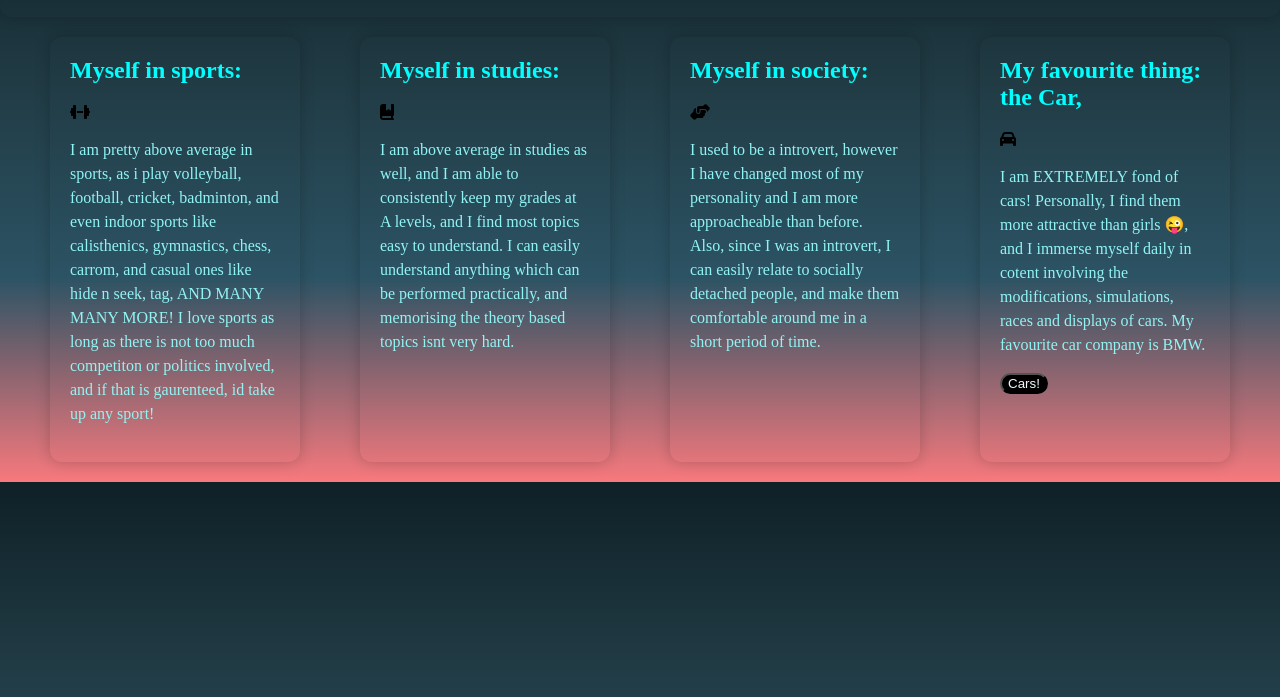
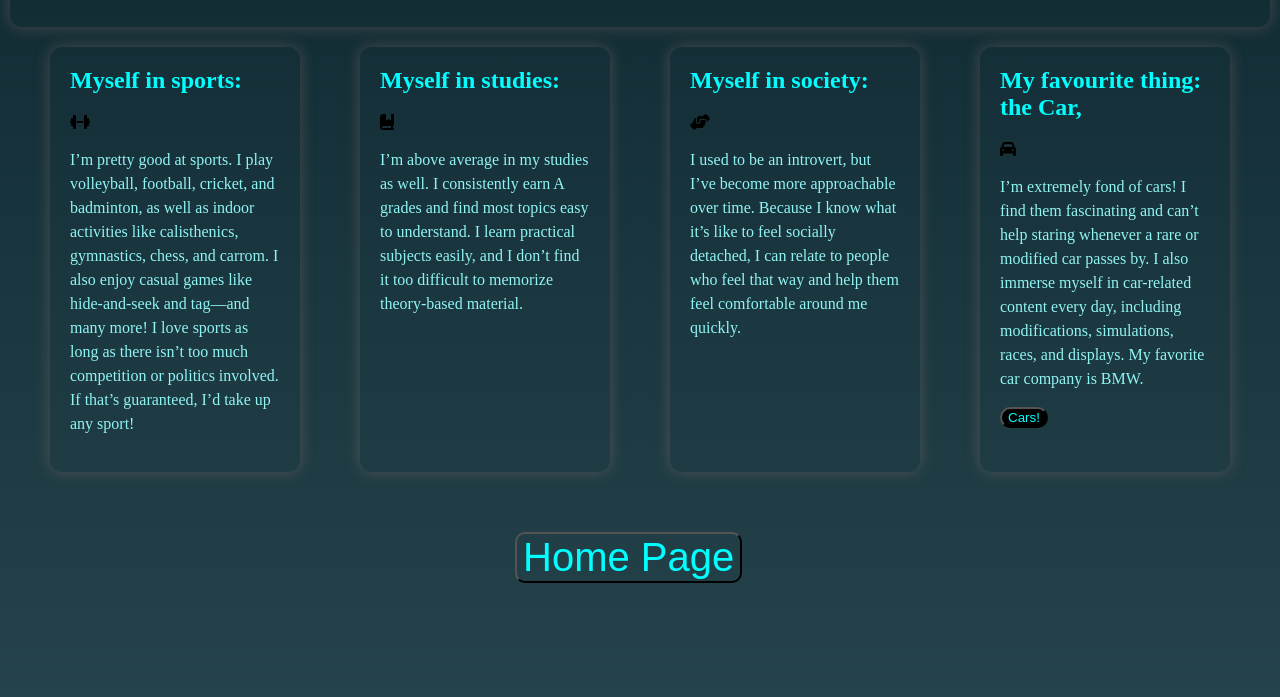
Before and after one commit to Arnav1510/AboutMe, a plain HTML site: page moreabtme.html in a window 1280 px wide. Shown: the part 103-800 px from the top of the page. Drawn offline with Linux system fonts and the light colour scheme.

Commit message:
Add files via upload

```diff
--- a/MyWebpage.css
+++ b/MyWebpage.css
@@ -47,17 +47,17 @@ button::after{
     color: green;
     background-color: blueviolet;
 }
-body{
-   /*
-* Created with https://www.css-gradient.com
-* Gradient link: https://www.css-gradient.com/?colors=0f2027@0,203a43@30,2c5364@65,f7797d@100&gt=l&gd=dbb
-*/
-background: #0F2027;
-background: linear-gradient(180deg, #0F2027 0%, #203A43 30%, #2C5364 65%, #F7797D 100%);
+html {
+  min-height: 100%;
+  background-color: #25434B;
+}
 
-    color: black;
-    margin: 0;
-    padding: 10px;
+body {
+  min-height: 100vh;
+  margin: 0;
+  padding: 10px;
+  box-sizing: border-box;
+  background: linear-gradient(#102A32, #25434B);
 }
 p {
     font-size: 20px;
@@ -124,7 +124,7 @@ p {
     padding: 20px;
     border-radius: 12px;
     text-align: center;
-    box-shadow: 0px 0px 15px rgba(0, 0, 10, 0.2);
+    box-shadow: 0px 0px 15px rgba(171, 171, 218, 0.2);
     margin: 0;
 }
 .notes {
@@ -140,7 +140,7 @@ p {
     padding: 20px;
     border-radius: 12px;
     box-sizing: border-box;
-    box-shadow: 0px 0px 15px rgba(0, 0, 0, 0.2);
+    box-shadow: 0px 0px 15px rgba(176, 143, 143, 0.2);
     margin: 0;
     text-align: center;
     transition: transform 1.3s ease, box-shadow 0.3s ease;
@@ -217,7 +217,7 @@ p {
     padding: 20px;
     border-radius: 12px;
     text-align: center;
-    box-shadow: 0px 0px 15px rgba(0, 0, 10, 0.2);
+    box-shadow: 0px 0px 15px rgba(71, 71, 90, 0.2);
     margin: 0;
     font-size: 30px;
     color: rgb(145, 244, 244);
@@ -225,3 +225,9 @@ p {
 .ico{
     border-radius: 2px;
 }
+a {
+ color: aqua;
+}
+a::after{
+    color: blue;
+}
--- a/moreabtme.css
+++ b/moreabtme.css
@@ -1,16 +1,18 @@
+html {
+  min-height: 100%;
+  background-color: #25434B;
+}
+
 body {
-  /*
-* Created with https://www.css-gradient.com
-* Gradient link: https://www.css-gradient.com/?colors=0f2027@0,203a43@30,2c5364@65,f7797d@100&gt=l&gd=dbb
-*/
-background: #0F2027;
-background: linear-gradient(180deg, #0F2027 0%, #203A43 30%, #2C5364 65%, #F7797D 100%);
-    margin: 0;
-    color: black;
+  min-height: 100vh;
+  margin: 0;
+  padding: 10px;
+  box-sizing: border-box;
+  background: linear-gradient(#102A32, #25434B);
 }
 .cars{
     background-color: black;
-    color: aliceblue;
+    color: aqua;
     border-radius: 12px;
 }
 .cars:hover {
@@ -23,9 +25,15 @@ background: linear-gradient(180deg, #0F2027 0%, #203A43 30%, #2C5364 65%, #F7797
     60%{color: green;}
     80%{color: blue;}
     100%{color: red;}
-    0%{box-shadow: 0px 0px 50px white;}
-    50%{box-shadow: 0px 0px 50px black;}
-    100%{box-shadow: 0px 0px 50px white;}
+    0%{box-shadow: 0px 0px 15px white;}
+    50%{box-shadow: 0px 0px 10px white;}
+    100%{box-shadow: 0px 0px 15px white;}
+}
+@keyframes myhpbtn {
+
+    0%{box-shadow: 0px 0px 15px white;}
+    50%{box-shadow: 0px 0px 10px white;}
+    100%{box-shadow: 0px 0px 15px white;}
 }
 .n {
     display:block;
@@ -35,12 +43,13 @@ background: linear-gradient(180deg, #0F2027 0%, #203A43 30%, #2C5364 65%, #F7797
     padding: 20px;
     border-radius: 12px;
     text-align: center;
-    box-shadow: 0px 0px 15px rgba(0, 0, 10, 0.2);
+    box-shadow: 0px 0px 15px rgba(149, 117, 117, 0.406);
     margin: 0;
     color: rgb(145, 244, 244);
 }
 .notes {
     display: flex;
+    flex-direction: row;
     justify-content: center;
     gap: 20px;
     flex-wrap: wrap;
@@ -53,7 +62,7 @@ background: linear-gradient(180deg, #0F2027 0%, #203A43 30%, #2C5364 65%, #F7797
     padding: 20px;
     border-radius: 12px;
 
-    box-shadow: 0px 0px 15px rgba(0, 0, 0, 0.2);
+    box-shadow: 0px 0px 15px rgba(149, 117, 117, 0.406);
     margin: 20px;
 }
 .snote h2 {
@@ -72,3 +81,21 @@ background: linear-gradient(180deg, #0F2027 0%, #203A43 30%, #2C5364 65%, #F7797
     transform: translateY(-10px);
     box-shadow: 0px 0px 25px #26D0CE;
 }
+.hp{
+    background-color: transparent;
+    color: aqua;
+    border-radius: 10px;
+    font-size: 40px;
+}
+.notes::after{
+    content: "";
+    flex-basis: 100%;
+    order: 1;
+}
+.hp:hover {
+    animation: 3s linear 0s infinite running myhpbtn;
+}
+.bottomnote{
+    width: 250px;
+    order: 2;
+}
--- a/moreabtme.html
+++ b/moreabtme.html
@@ -19,7 +19,7 @@
         </h2>
         <i id ="myicon1" class="fa-solid fa-dumbbell fa-beat"></i>
         <p>
-            I am pretty above average in sports, as i play volleyball, football, cricket, badminton, and even indoor sports like calisthenics, gymnastics, chess, carrom, and casual ones like hide n seek, tag, AND MANY MANY MORE! I love sports as long as there is not too much competiton or politics involved, and if that is gaurenteed, id take up any sport!
+            I’m pretty good at sports. I play volleyball, football, cricket, and badminton, as well as indoor activities like calisthenics, gymnastics, chess, and carrom. I also enjoy casual games like hide-and-seek and tag—and many more! I love sports as long as there isn’t too much competition or politics involved. If that’s guaranteed, I’d take up any sport!
         </p>
         </div>
         <div class ="snote">
@@ -28,7 +28,7 @@
         </h2>
         <i id ="myicon2" class="fa-solid fa-book-bookmark fa-fade"></i>
         <p>
-            I am above average in studies as well, and I am able to consistently keep my grades at A levels, and I find most topics easy to understand. I can easily understand anything which can be performed practically, and memorising the theory based topics isnt very hard.
+            I’m above average in my studies as well. I consistently earn A grades and find most topics easy to understand. I learn practical subjects easily, and I don’t find it too difficult to memorize theory-based material.
         </p>
         </div>
         <div class ="snote">
@@ -37,7 +37,7 @@
         </h2>
         <i id ="myicon3" class="fa-solid fa-handshake-angle fa-spin-snap"></i>
         <p>
-            I used to be a introvert, however I have changed most of my personality and I am more approacheable than before. Also, since I was an introvert, I can easily relate to socially detached people, and make them comfortable around me in a short period of time.
+            I used to be an introvert, but I’ve become more approachable over time. Because I know what it’s like to feel socially detached, I can relate to people who feel that way and help them feel comfortable around me quickly.
         </p>
         </div>
         <div class ="snote">
@@ -46,9 +46,12 @@
         </h2>
         <i class="fa-solid fa-car"></i>
         <p>
-            I am EXTREMELY fond of cars! Personally, I find them more attractive than girls &#128540, and I immerse myself daily in cotent involving the modifications, simulations, races and displays of cars. My favourite car company is BMW.
+            I’m extremely fond of cars! I find them fascinating and can’t help staring whenever a rare or modified car passes by. I also immerse myself in car-related content every day, including modifications, simulations, races, and displays. My favorite car company is BMW.
         </p>
         <a href ="mydream.html"><button class ="cars">Cars!</button></a>
+        </div>
+        <div class="bottomnote">
+            <a href="index.html"><button class ="hp">Home Page</button></a>
         </div>
         </div>
     </body>
--- a/mydream.css
+++ b/mydream.css
@@ -1,13 +1,14 @@
+html {
+  min-height: 100%;
+  background-color: #25434B;
+}
+
 body {
-    /*
-* Created with https://www.css-gradient.com
-* Gradient link: https://www.css-gradient.com/?colors=0f2027@0,203a43@30,2c5364@65,f7797d@100&gt=l&gd=dbb
-*/
-background: #0F2027;
-background: linear-gradient(180deg, #0F2027 0%, #203A43 30%, #2C5364 65%, #F7797D 100%);
-
-    background-attachment: fixed;
-    color: rgb(112, 178, 225);
+  min-height: 100vh;
+  margin: 0;
+  padding: 10px;
+  box-sizing: border-box;
+  background: linear-gradient(#102A32, #25434B);
 }
 h3 {
     color: rgb(145, 244, 244);
@@ -23,7 +24,7 @@ img {
     height: auto;
 }
 .txt:hover {
-    color: rgb(33, 29, 238);
+    color: aqua;
 }
 .txt2:hover {
      color: lightskyblue;
@@ -60,7 +61,7 @@ img {
     padding: 20px;
     border-radius: 12px;
     box-sizing: border-box;
-    box-shadow: 0px 0px 15px rgba(0, 0, 0, 0.2);
+    box-shadow: 0px 0px 15px rgba(163, 145, 145, 0.473);
     margin: 0;
     text-align: center;
     transition: transform 1.3s ease, box-shadow 0.3s ease;
@@ -85,7 +86,8 @@ img {
     padding: 20px;
     border-radius: 12px;
     text-align: center;
-    box-shadow: 0px 0px 15px rgba(0, 0, 10, 0.2);
+    box-shadow: 0px 0px 15px rgba(199, 199, 222, 0.367);
+    color: aqua;
     margin: 0;
 }
 .bottom-note {
@@ -101,3 +103,22 @@ img {
 .bottom-note {
     order: 2;
 }
+.bottom-btn {
+    padding-left: 670px;
+    width: 2200px;
+    order: 3;
+}
+.hp {
+    font-size: 40px;
+    background-color: transparent;
+    color: aqua;
+    border-radius: 10px;
+}
+.hp:hover{
+    animation: 3s linear 0s infinite running mybtn;
+}
+@keyframes mybtn {
+    0%{box-shadow: 0px 0px 15px white;}
+    50%{box-shadow: 0px 0px 10px white;}
+    100%{box-shadow: 0px 0px 15px white;}
+}
--- a/myprojects.css
+++ b/myprojects.css
@@ -128,3 +128,27 @@ p {
     color:#0ea3a0;
     font-size: 24px;
 }
+.notes::after{
+    content: "";
+    flex-basis: 100%;
+    order: 1;
+}
+.bottom-note {
+    width: 250px;
+    order: 2;
+}
+.hp {
+    background-color: transparent;
+    color: aqua;
+    font-size: 40px;
+    border-radius: 10px;
+}
+.hp:hover{
+    animation: 3s linear 0s infinite running myhpbtn;
+}
+@keyframes myhpbtn {
+
+    0%{box-shadow: 0px 0px 15px white;}
+    50%{box-shadow: 0px 0px 10px white;}
+    100%{box-shadow: 0px 0px 15px white;}
+}
```
Also changed, not shown: index.html (+3 -2 lines), mydream.html (+6 -0 lines), myprojects.html (+5 -0 lines).
